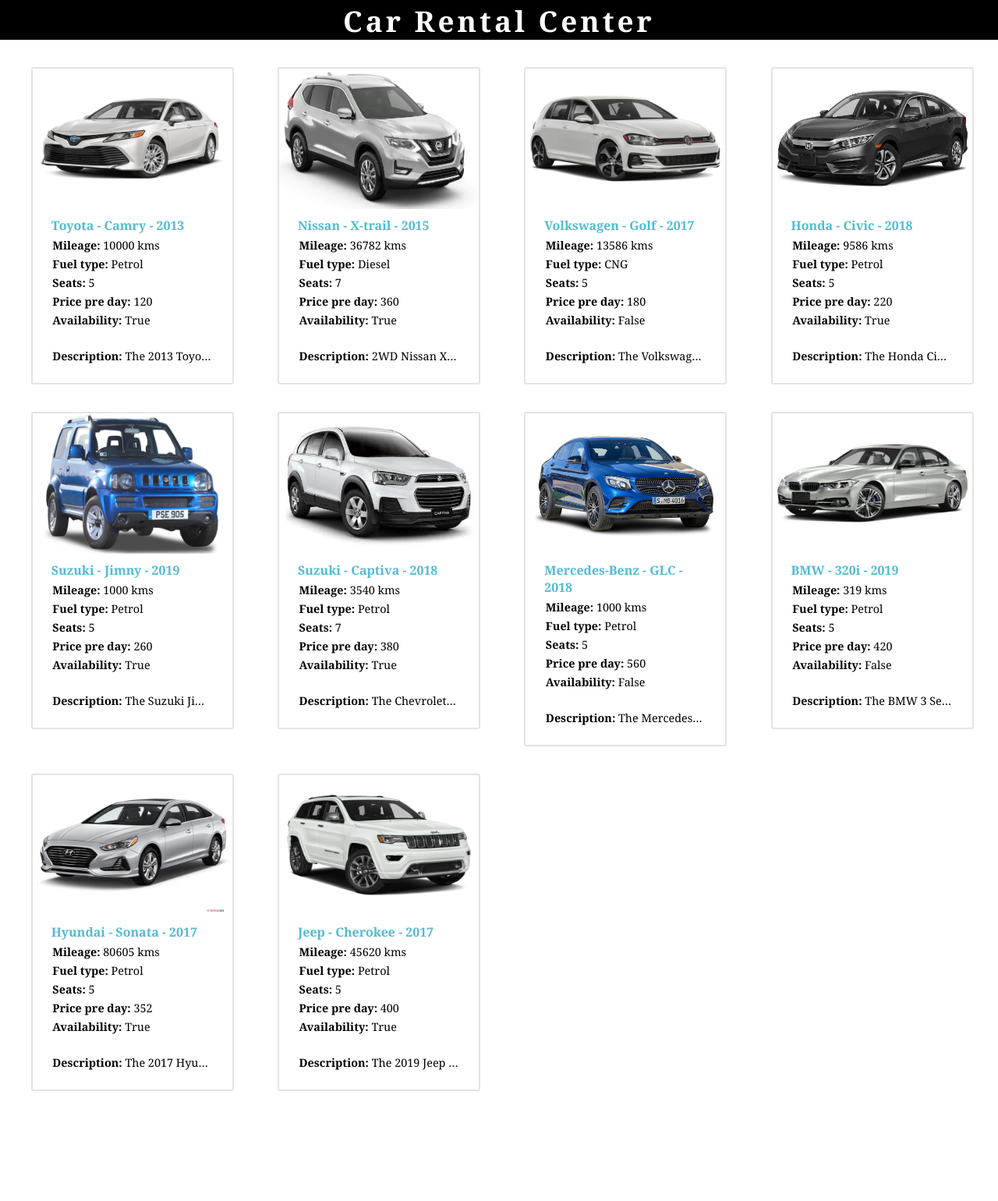
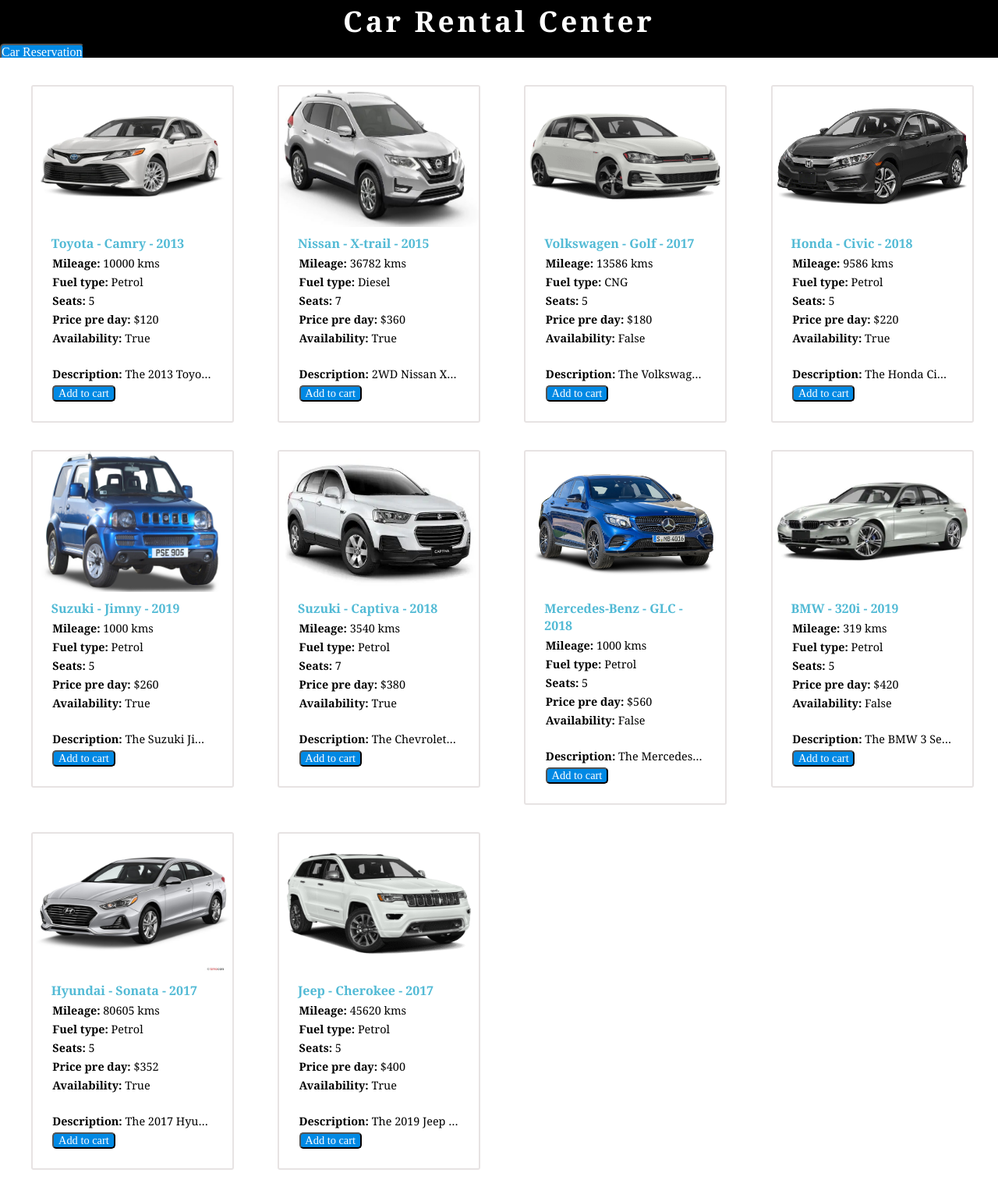
Before and after one commit to JasonZhongZexin/Vehicle_Rent, a PHP site: page / in a window 1280 px wide. Shown: the whole page at 78% size. Before the commit the page ends 1399 px from the top, so only its background shows below. Run offline with PHP 8.4, Linux system fonts and the light colour scheme.

Commit message:
Update index.php
add car button

```diff
--- a/index.php
+++ b/index.php
@@ -16,8 +16,9 @@
                     handleXML(this);
                 }
             };
-            xhttp.open("GET", "cars.xml", true);
-            xhttp.send();
+            var url = "./cars.xml";
+            xhttp.open("GET", url, true);
+            xhttp.send(null);
         }
 
         function handleXML(xml){
@@ -44,8 +45,9 @@
                 setFuel_type(i+1,fuel_type);
                 setSeats(i+1,seats);
                 setPrice(i+1,price);
-                setAvailability(i+1,availability)
-                setDescription(i+1,description)
+                setAvailability(i+1,availability);
+                setDescription(i+1,description);
+                setAddCartButton(i+1,model);
                 // dispalyItem(i+1);
             }
         }
@@ -78,7 +80,7 @@
         }
 
         function setPrice(index,price){
-            var data = "<b>Price pre day: </b>"+price;
+            var data = "<b>Price pre day: </b>$"+price;
             var id="price"+index;
             document.getElementById(id).innerHTML = data;
         }
@@ -100,6 +102,18 @@
             var id="description"+index;
             document.getElementById(id).innerHTML = data;
         }
+
+        function setAddCartButton(index,model){
+            var id = "add_btn"+index;
+            document.getElementById(id).name = model;
+            // alert(document.getElementById(id).name);
+        }
+
+        function addItem2Cart(model){
+            // alert(model);
+            checkAvailability(model);
+        }
+
         // function dispalyItem(index){
         //     document.getElementById(id).style.display = "inline-block";
         // }
@@ -107,18 +121,35 @@
         $(document).ready(function(){
             load_cars();
         });
+
+        function checkAvailability(model){
+            var ajax = new XMLHttpRequest();
+            ajax.onreadystatechange = function() {
+                //alert(this.readyState);
+                if (this.readyState == 4 && this.status == 200) {
+                    addCarsResult(this);
+                }
+            };
+            var url = "addCar.php?model="+model;
+            ajax.open("GET", url, true);
+            ajax.send(null);
+        }
+
+        function addCarsResult(res){
+            alert(res.responseText);
+        }
     </script>
 </head>
 <body>
 <div class="container">
         <header class="header">
             <h4 class="header_title">Car Rental Center</h4>
-            <!-- <input type="button" class="reservation_btn" value="Car Reservation" /> -->
+            <input type="button" class="reservation_btn" value="Car Reservation" onclick="location.href='view_carts.php';"/>
         </header>
     <div class="gallery_container">
         <div class="gallery">
             <div class="thumbnail1">
-                <img src="./images/320i.jpg" alt="" width="2000" id="cards1"/>
+                <img src="" alt="" width="2000" id="cards1"/>
                 <h4 id=cards1_title></h4>
                 <p id="mileage1"></p>
                 <p id="fuel_type1"></p>
@@ -128,9 +159,10 @@
                 <br/>
                 <br/>
                 <p id="description1"></p>
+                <p><input type="button" id="add_btn1" name="" value="Add to cart" onclick="addItem2Cart(this.name);"/></p>
             </div>
             <div class="thumbnail2">
-                <img src="./images/320i.jpg" alt="" width="2000" id="cards2"/>
+                <img src="" alt="" width="2000" id="cards2"/>
                 <h4 id=cards2_title></h4>
                 <p id="mileage2"></p>
                 <p id="fuel_type2"></p>
@@ -140,9 +172,10 @@
                 <br/>
                 <br/>
                 <p id="description2"></p>
+                <p><input type="button" id="add_btn2" name="" value="Add to cart" onclick="addItem2Cart(this.name);"/></p>
             </div>
             <div class="thumbnail3">
-                <img src="./images/320i.jpg" alt="" width="2000" id="cards3"/>
+                <img src="" alt="" width="2000" id="cards3"/>
                 <h4 id=cards3_title></h4>
                 <p id="mileage3"></p>
                 <p id="fuel_type3"></p>
@@ -152,9 +185,10 @@
                 <br/>
                 <br/>
                 <p id="description3"></p>
+                <p><input type="button" id="add_btn3" name="" value="Add to cart" onclick="addItem2Cart(this.name);"/></p>
             </div>
             <div class="thumbnail4">
-                <img src="./images/320i.jpg" alt="" width="2000" id="cards4"/>
+                <img src="" alt="" width="2000" id="cards4"/>
                 <h4 id=cards4_title></h4>
                 <p id="mileage4"></p>
                 <p id="fuel_type4"></p>
@@ -164,11 +198,12 @@
                 <br/>
                 <br/>
                 <p id="description4"></p>
+                <p><input type="button" id="add_btn4" name="" value="Add to cart" onclick="addItem2Cart(this.name);"/></p>
             </div>
         </div>
         <div class="gallery">
             <div class="thumbnail5">
-                <img src="./images/320i.jpg" alt="" width="2000" id="cards5"/>
+                <img src="" alt="" width="2000" id="cards5"/>
                 <h4 id=cards5_title></h4>
                 <p id="mileage5"></p>
                 <p id="fuel_type5"></p>
@@ -178,9 +213,10 @@
                 <br/>
                 <br/>
                 <p id="description5"></p>
+                <p><input type="button" id="add_btn5" name="" value="Add to cart" onclick="addItem2Cart(this.name);"/></p>
             </div>
             <div class="thumbnail6">
-                <img src="./images/320i.jpg" alt="" width="2000" id="cards6"/>
+                <img src="" alt="" width="2000" id="cards6"/>
                 <h4 id=cards6_title></h4>
                 <p id="mileage6"></p>
                 <p id="fuel_type6"></p>
@@ -190,9 +226,10 @@
                 <br/>
                 <br/>
                 <p id="description6"></p>
+                <p><input type="button" id="add_btn6" name="" value="Add to cart" onclick="addItem2Cart(this.name);"/></p>
             </div>
             <div class="thumbnail7">
-                <img src="./images/320i.jpg" alt="" width="2000" id="cards7"/>
+                <img src="" alt="" width="2000" id="cards7"/>
                 <h4 id=cards7_title></h4>
                 <p id="mileage7"></p>
                 <p id="fuel_type7"></p>
@@ -202,9 +239,10 @@
                 <br/>
                 <br/>
                 <p id="description7"></p>
+                <p><input type="button" id="add_btn7" name="" value="Add to cart" onclick="addItem2Cart(this.name);"/></p>
             </div>
             <div class="thumbnail8">
-                <img src="./images/320i.jpg" alt="" width="2000" id="cards8"/>
+                <img src="" alt="" width="2000" id="cards8"/>
                 <h4 id=cards8_title></h4>
                 <p id="mileage8"></p>
                 <p id="fuel_type8"></p>
@@ -214,11 +252,12 @@
                 <br/>
                 <br/>
                 <p id="description8"></p>
+                <p><input type="button" id="add_btn8" name="" value="Add to cart" onclick="addItem2Cart(this.name);"/></p>
             </div>
         </div>
         <div class="gallery">
             <div class="thumbnail9">
-                <img src="./images/320i.jpg" alt="" width="2000" id="cards9"/>
+                <img src="" alt="" width="2000" id="cards9"/>
                 <h4 id=cards9_title></h4>
                 <p id="mileage9"></p>
                 <p id="fuel_type9"></p>
@@ -228,9 +267,10 @@
                 <br/>
                 <br/>
                 <p id="description9"></p>
+                <p><input type="button" id="add_btn9" name="" value="Add to cart" onclick="addItem2Cart(this.name);"/></p>
             </div>
             <div class="thumbnail10">
-                <img src="./images/320i.jpg" alt="" width="2000" id="cards10"/>
+                <img src="" alt="" width="2000" id="cards10"/>
                 <h4 id=cards10_title></h4>
                 <p id="mileage10"></p>
                 <p id="fuel_type10"></p>
@@ -240,6 +280,7 @@
                 <br/>
                 <br/>
                 <p id="description10"></p>
+                <p><input type="button" id="add_btn10" name="" value="Add to cart" onclick="addItem2Cart(this.name);"/></p>
             </div>
             <!-- <div class="thumbnail11">
                 <img src="./images/320i.jpg" alt="" width="2000" id="cards11"/>
```
